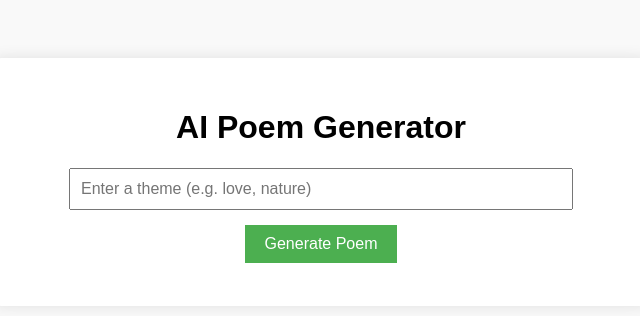
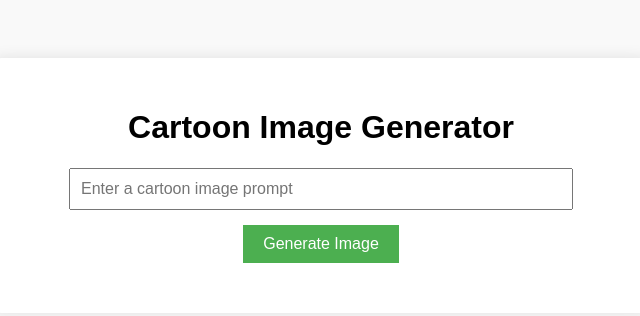
Before and after one commit to basamabhi2212/AI-Poem-Generator, a plain HTML site: page index.html in a window 1280 px wide. Shown: the whole page, without its empty margins (319-959 px from the left). Drawn offline with Linux system fonts and the light colour scheme.

Commit message:
Update index.html

```diff
--- a/index.html
+++ b/index.html
@@ -2,15 +2,15 @@
 <html lang="en">
 <head>
   <meta charset="UTF-8">
-  <title>AI Poem Generator</title>
+  <title>Cartoon Image Generator</title>
   <link rel="stylesheet" href="style.css">
 </head>
 <body>
   <div class="container">
-    <h1>AI Poem Generator</h1>
-    <input type="text" id="theme" placeholder="Enter a theme (e.g. love, nature)">
-    <button onclick="generatePoem()">Generate Poem</button>
-    <pre id="poemResult"></pre>
+    <h1>Cartoon Image Generator</h1>
+    <input type="text" id="imagePrompt" placeholder="Enter a cartoon image prompt">
+    <button onclick="generateImage()">Generate Image</button>
+    <div id="imageResult"></div>
   </div>
   <script src="script.js"></script>
 </body>
```
